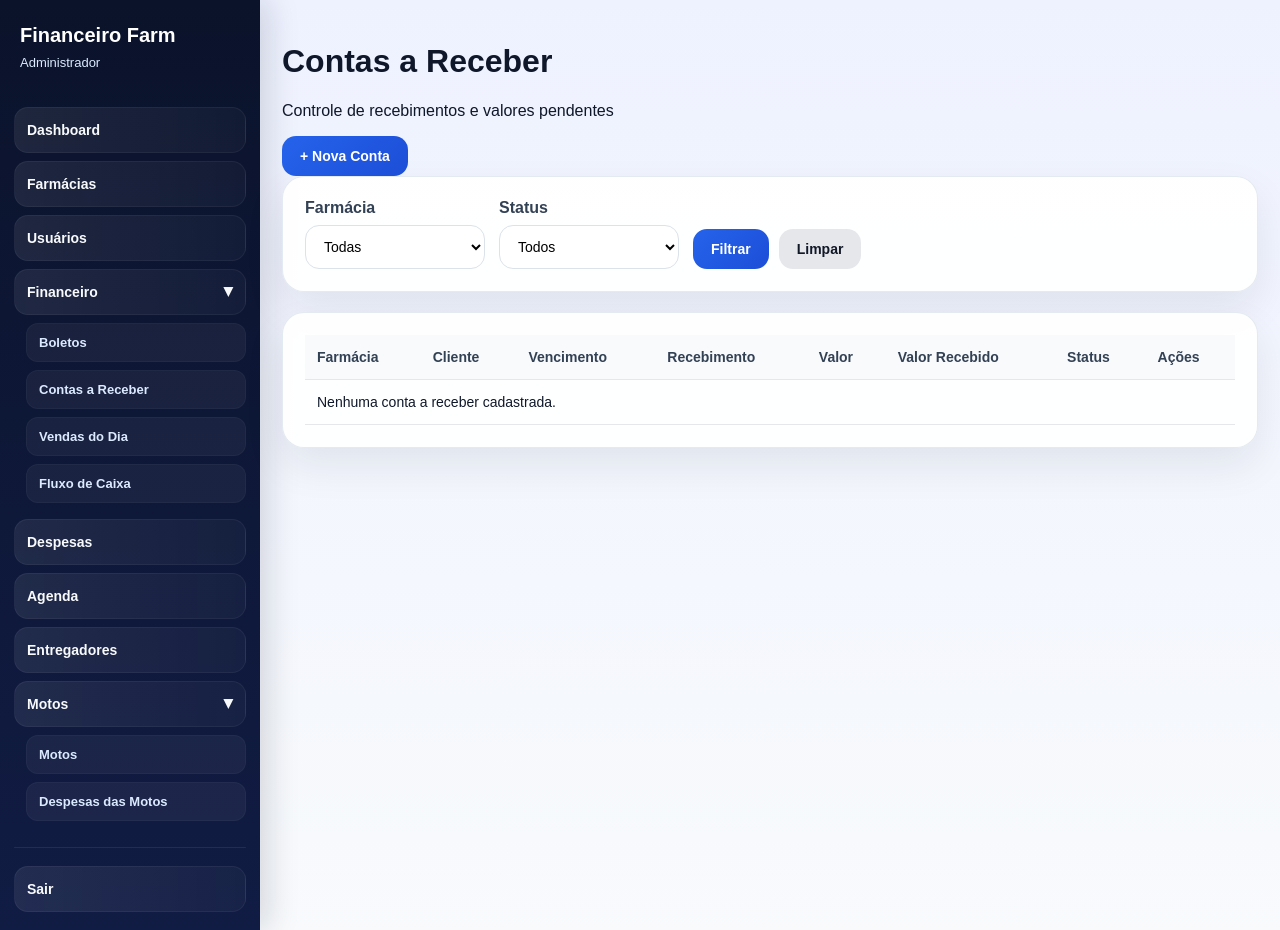
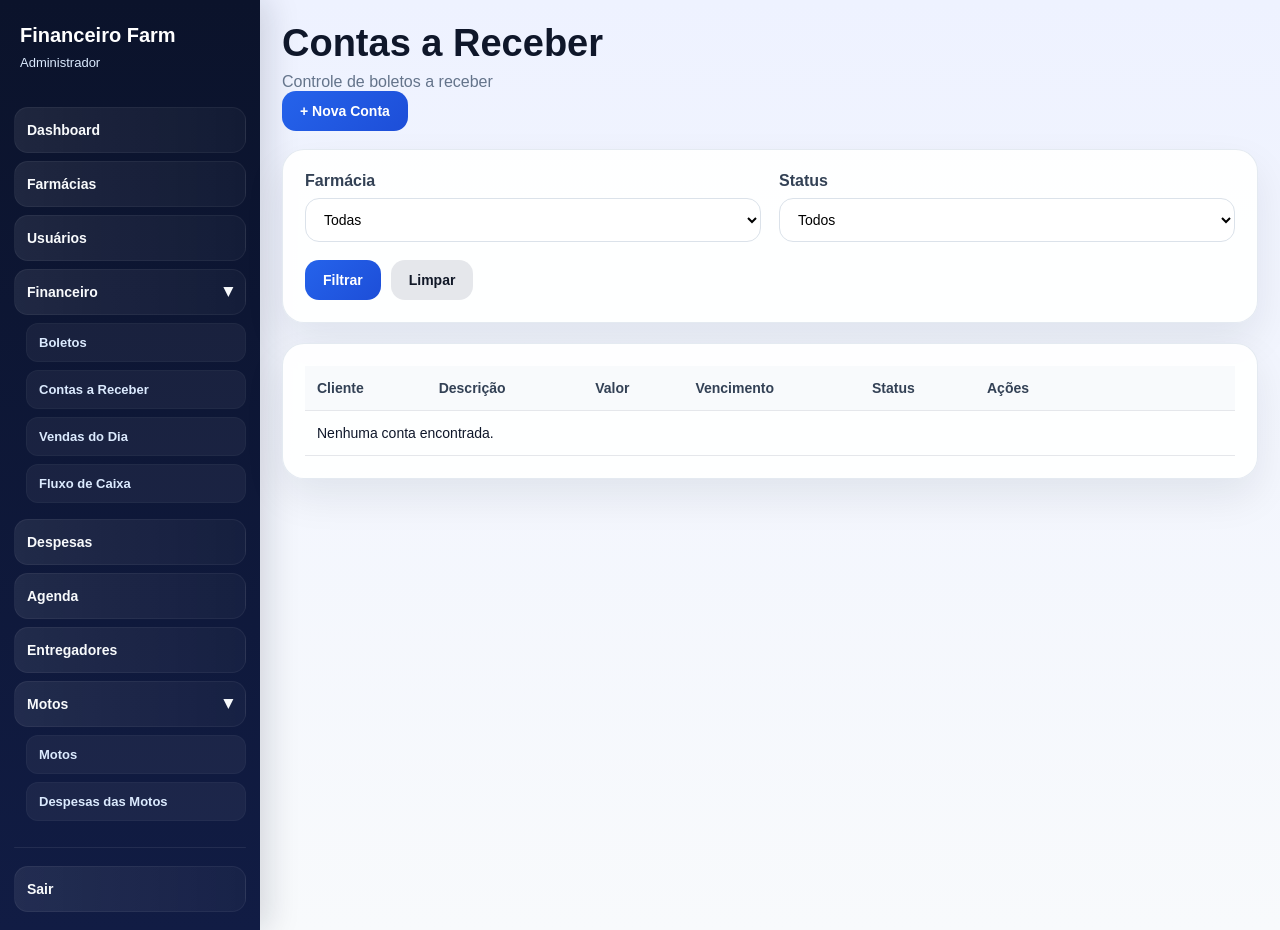
Before and after one commit to Mauricio3114/Financeiro_Farm, a Flask app: page /contas-receber/ in a window 1280 px wide. Run offline with Flask 3, Linux system fonts and the light colour scheme; a user stored in the database is signed in.

Commit message:
categorias ainda

```diff
--- a/app/templates/contas_receber.html
+++ b/app/templates/contas_receber.html
@@ -1,26 +1,30 @@
 {% extends "base.html" %}
 
-{% block title %}Contas a Receber | Financeiro Farm{% endblock %}
+{% block title %}Contas a Receber{% endblock %}
 
 {% block content %}
-<div class="page-header">
+
+<div class="page-top">
     <div>
-        <h1>Contas a Receber</h1>
-        <p>Controle de recebimentos e valores pendentes</p>
+        <h1 class="page-title">Contas a Receber</h1>
+        <p class="page-subtitle">Controle de boletos a receber</p>
     </div>
 
-    <a href="{{ url_for('contas_receber.nova_conta_receber') }}" class="btn btn-primary">+ Nova Conta</a>
+    <a href="{{ url_for('contas_receber.nova_conta_receber') }}" class="btn btn-primary">
+        + Nova Conta
+    </a>
 </div>
 
-<div class="filter-card">
-    <form method="GET" class="filters-inline">
+<div class="form-card" style="margin-bottom:20px;">
+    <form method="GET" class="form-grid two-columns">
+
         <div class="form-group">
             <label>Farmácia</label>
             <select name="farmacia_id">
                 <option value="">Todas</option>
-                {% for farmacia in farmacias %}
-                    <option value="{{ farmacia.id }}" {% if filtro_farmacia_id == farmacia.id %}selected{% endif %}>
-                        {{ farmacia.nome_fantasia }}
+                {% for f in farmacias %}
+                    <option value="{{ f.id }}" {% if filtro_farmacia_id == f.id %}selected{% endif %}>
+                        {{ f.nome_fantasia }}
                     </option>
                 {% endfor %}
             </select>
@@ -31,86 +35,78 @@
             <select name="status">
                 <option value="">Todos</option>
                 <option value="a_receber" {% if filtro_status == 'a_receber' %}selected{% endif %}>A Receber</option>
+                <option value="recebido" {% if filtro_status == 'recebido' %}selected{% endif %}>Recebido</option>
                 <option value="vencido" {% if filtro_status == 'vencido' %}selected{% endif %}>Vencido</option>
-                <option value="recebido" {% if filtro_status == 'recebido' %}selected{% endif %}>Recebido</option>
             </select>
         </div>
 
-        <div class="form-actions">
+        <div class="form-actions full">
             <button type="submit" class="btn btn-primary">Filtrar</button>
             <a href="{{ url_for('contas_receber.listar_contas_receber') }}" class="btn btn-secondary">Limpar</a>
         </div>
+
     </form>
 </div>
 
 <div class="table-card">
-    <table>
+    <table class="table">
         <thead>
             <tr>
-                <th>Farmácia</th>
                 <th>Cliente</th>
+                <th>Descrição</th>
+                <th>Valor</th>
                 <th>Vencimento</th>
-                <th>Recebimento</th>
-                <th>Valor</th>
-                <th>Valor Recebido</th>
                 <th>Status</th>
-                <th>Ações</th>
+                <th style="width:260px;">Ações</th>
             </tr>
         </thead>
+
         <tbody>
-            {% for conta in contas %}
+        {% for c in contas %}
             <tr>
-                <td>{{ conta.farmacia.nome_fantasia }}</td>
-                <td>{{ conta.cliente_nome }}</td>
-                <td>{{ conta.data_vencimento.strftime('%d/%m/%Y') }}</td>
+                <td><strong>{{ c.cliente_nome }}</strong></td>
+                <td>{{ c.descricao or '-' }}</td>
+                <td>R$ {{ "%.2f"|format(c.valor) }}</td>
+                <td>{{ c.data_vencimento.strftime('%d/%m/%Y') }}</td>
+
                 <td>
-                    {% if conta.data_recebimento %}
-                        {{ conta.data_recebimento.strftime('%d/%m/%Y') }}
+                    {% if c.status == 'recebido' %}
+                        <span class="badge badge-success">Recebido</span>
+                    {% elif c.status == 'vencido' %}
+                        <span class="badge badge-danger">Vencido</span>
                     {% else %}
-                        -
+                        <span class="badge badge-warning">A Receber</span>
                     {% endif %}
                 </td>
-                <td>R$ {{ "%.2f"|format(conta.valor) }}</td>
-                <td>
-                    {% if conta.valor_recebido is not none %}
-                        R$ {{ "%.2f"|format(conta.valor_recebido) }}
-                    {% else %}
-                        -
+
+                <td style="display:flex; gap:6px; flex-wrap:wrap;">
+
+                    {% if c.status != 'recebido' %}
+                    <form method="POST" action="{{ url_for('contas_receber.receber_conta', conta_id=c.id) }}">
+                        <input type="date" name="data_recebimento" required style="width:120px;">
+                        <input type="text" name="valor_recebido" placeholder="Valor" style="width:80px;">
+                        <button type="submit" class="btn btn-success btn-sm">Receber</button>
+                    </form>
                     {% endif %}
-                </td>
-                <td>
-                    {% if conta.status == 'recebido' %}
-                        <span class="badge success">Recebido</span>
-                    {% elif conta.status == 'vencido' %}
-                        <span class="badge danger">Vencido</span>
-                    {% else %}
-                        <span class="badge warning">A Receber</span>
-                    {% endif %}
-                </td>
-                <td>
-                    <div class="actions-column">
-                        <a href="{{ url_for('contas_receber.editar_conta_receber', conta_id=conta.id) }}" class="btn btn-small btn-secondary">Editar</a>
 
-                        {% if conta.status != 'recebido' %}
-                        <form method="POST" action="{{ url_for('contas_receber.receber_conta', conta_id=conta.id) }}" class="pay-form">
-                            <input type="date" name="data_recebimento" required>
-                            <input type="text" name="valor_recebido" placeholder="Valor recebido">
-                            <button type="submit" class="btn btn-small btn-success">Receber</button>
-                        </form>
-                        {% endif %}
+                    <a href="{{ url_for('contas_receber.editar_conta_receber', conta_id=c.id) }}"
+                       class="btn btn-secondary btn-sm">Editar</a>
 
-                        <form method="POST" action="{{ url_for('contas_receber.excluir_conta_receber', conta_id=conta.id) }}" onsubmit="return confirm('Deseja excluir esta conta?');">
-                            <button type="submit" class="btn btn-small btn-danger">Excluir</button>
-                        </form>
-                    </div>
+                    <form method="POST"
+                          action="{{ url_for('contas_receber.excluir_conta_receber', conta_id=c.id) }}"
+                          onsubmit="return confirm('Deseja excluir?');">
+                        <button class="btn btn-danger btn-sm">Excluir</button>
+                    </form>
+
                 </td>
             </tr>
-            {% else %}
+        {% else %}
             <tr>
-                <td colspan="8">Nenhuma conta a receber cadastrada.</td>
+                <td colspan="6">Nenhuma conta encontrada.</td>
             </tr>
-            {% endfor %}
+        {% endfor %}
         </tbody>
     </table>
 </div>
+
 {% endblock %}
```
Also changed, not shown: app/templates/conta_receber_form.html (+32 -20 lines).
